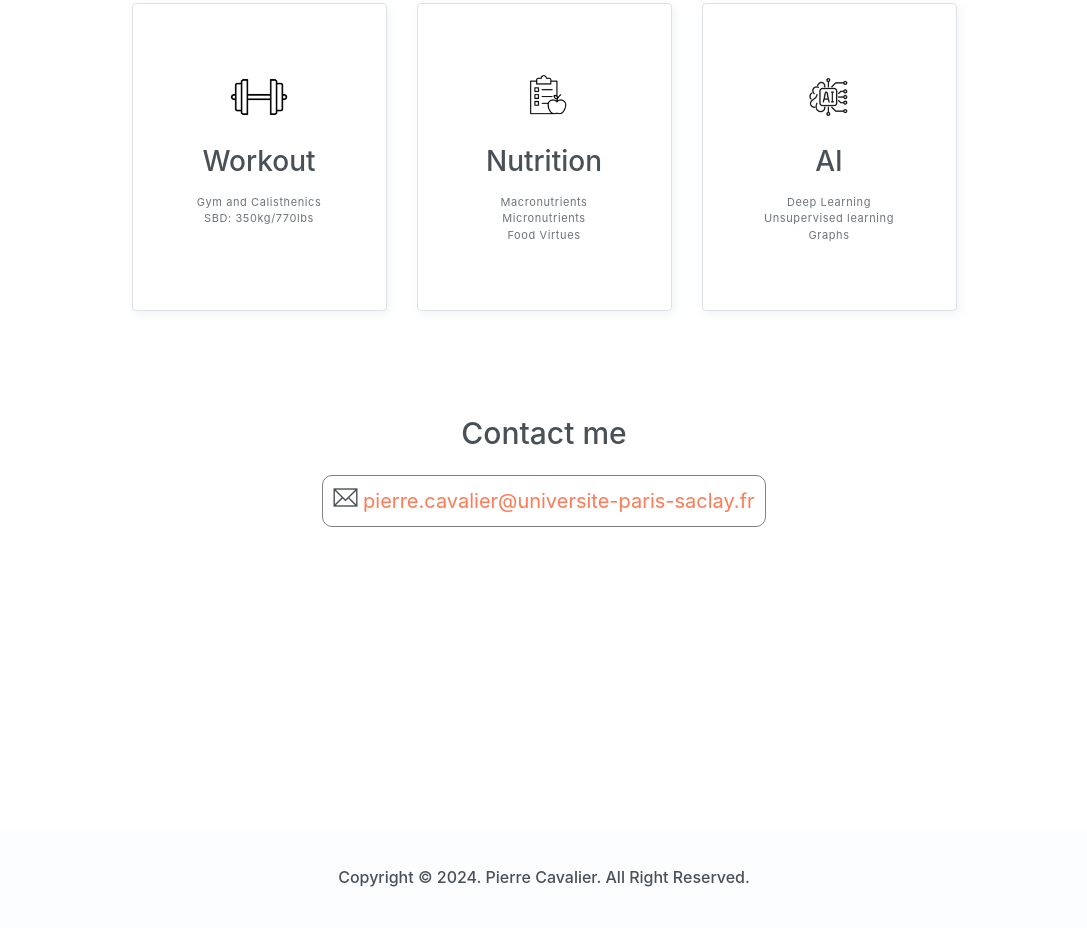
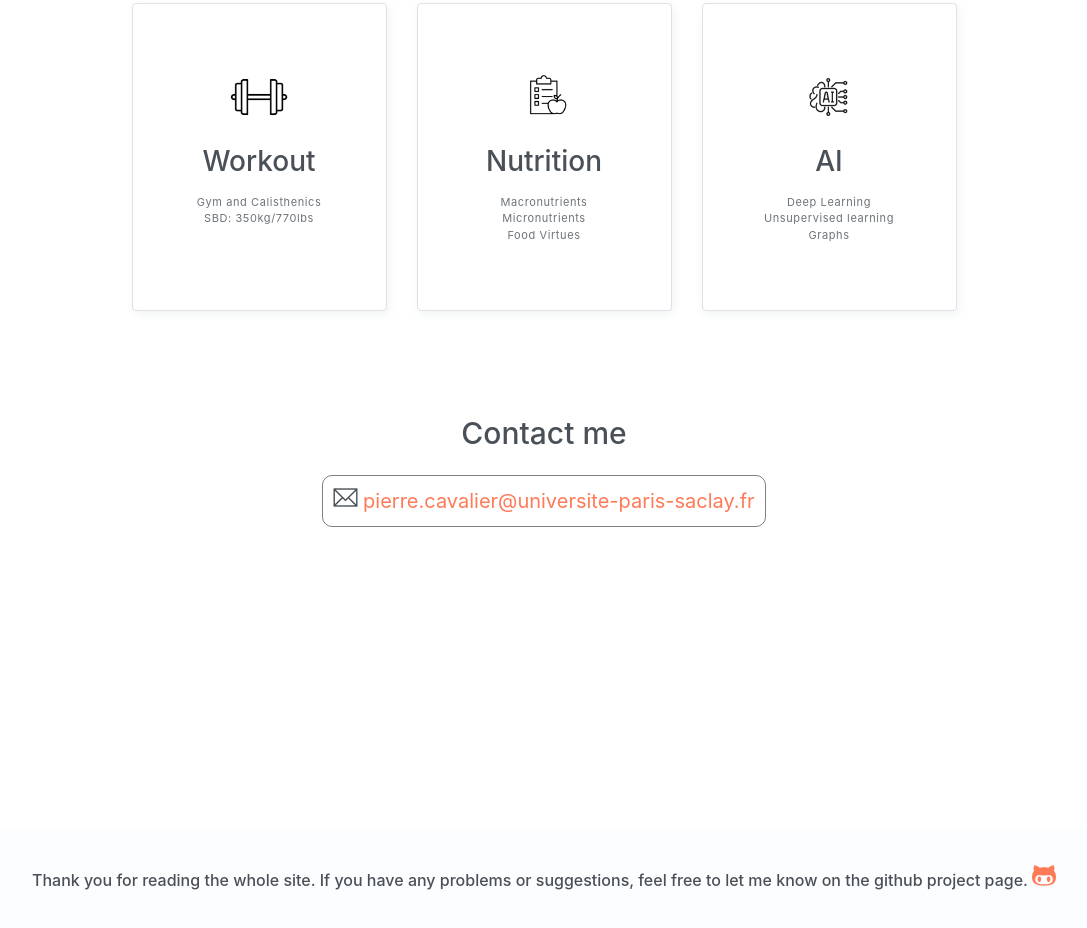
Before and after one commit to pierrecavalier/pierrecavalier.github.io, a plain HTML site: page index.html in a window 1280 px wide. Shown: the part 5249-6177 px from the top of the page, without its empty margins (96-1183 px from the left). Drawn offline with nearby package versions, Linux system fonts and the light colour scheme; files that its build step writes are made by us from their sources.

Commit message:
Update copyright notice and add GitHub project link

```diff
--- a/index.html
+++ b/index.html
@@ -478,7 +478,10 @@
         <div class="container">
             <div class="row align-items-center justify-content-center">
                 <div >
-                    <h6>Copyright &copy <script>document.write(new Date().getFullYear())</script>. Pierre Cavalier. All Right Reserved.</h6>
+                    <h6>
+                        Thank you for reading the whole site. If you have any problems or suggestions, feel free to let me know on the github project page.
+                        <a href="https://github.com/pierrecavalier/pierrecavalier.github.io"><i class="ti-github" style="font-size: 24px;"></i></a>
+                    </h6>
                 </div>
             </div>
         </div>
```
